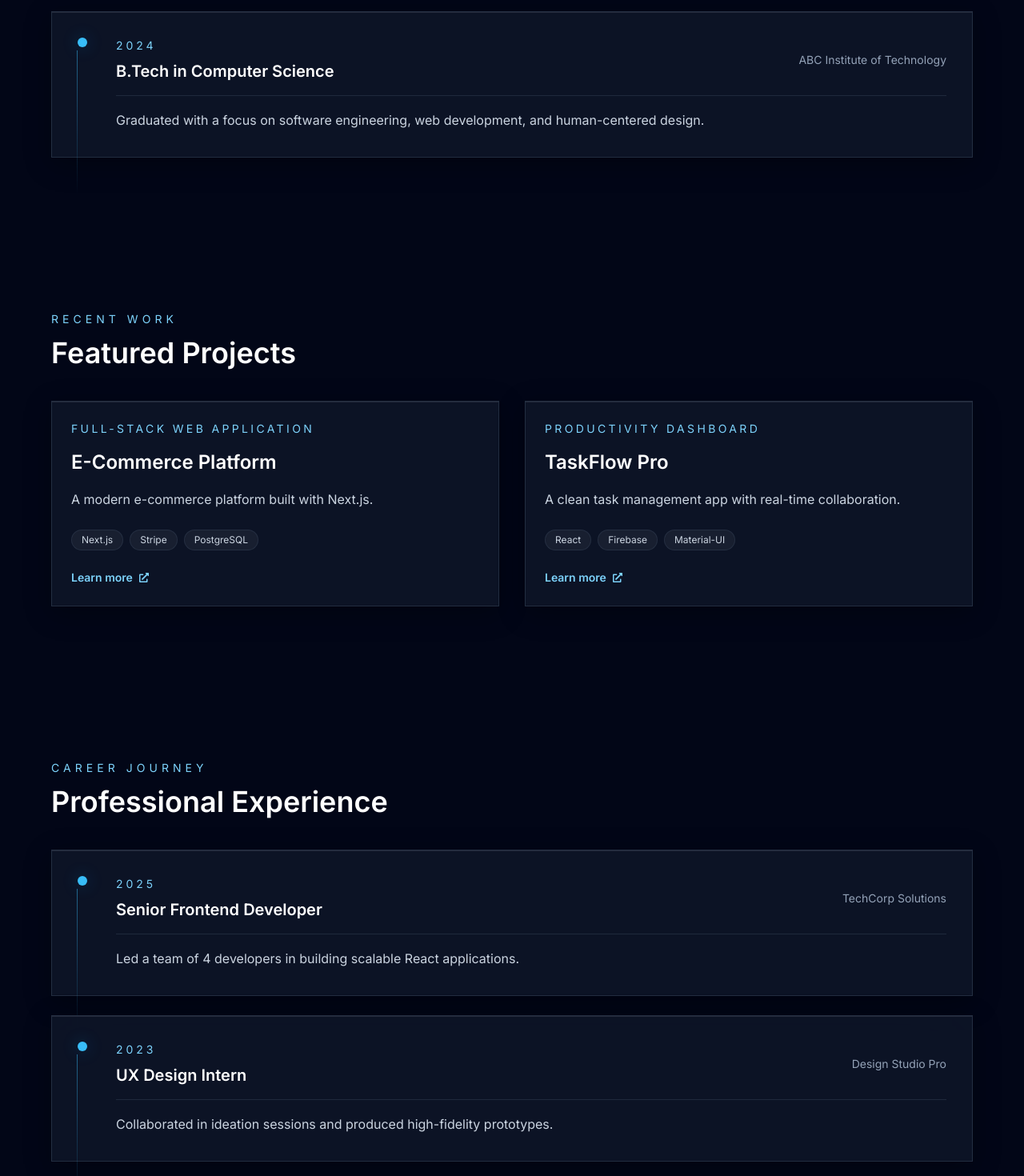
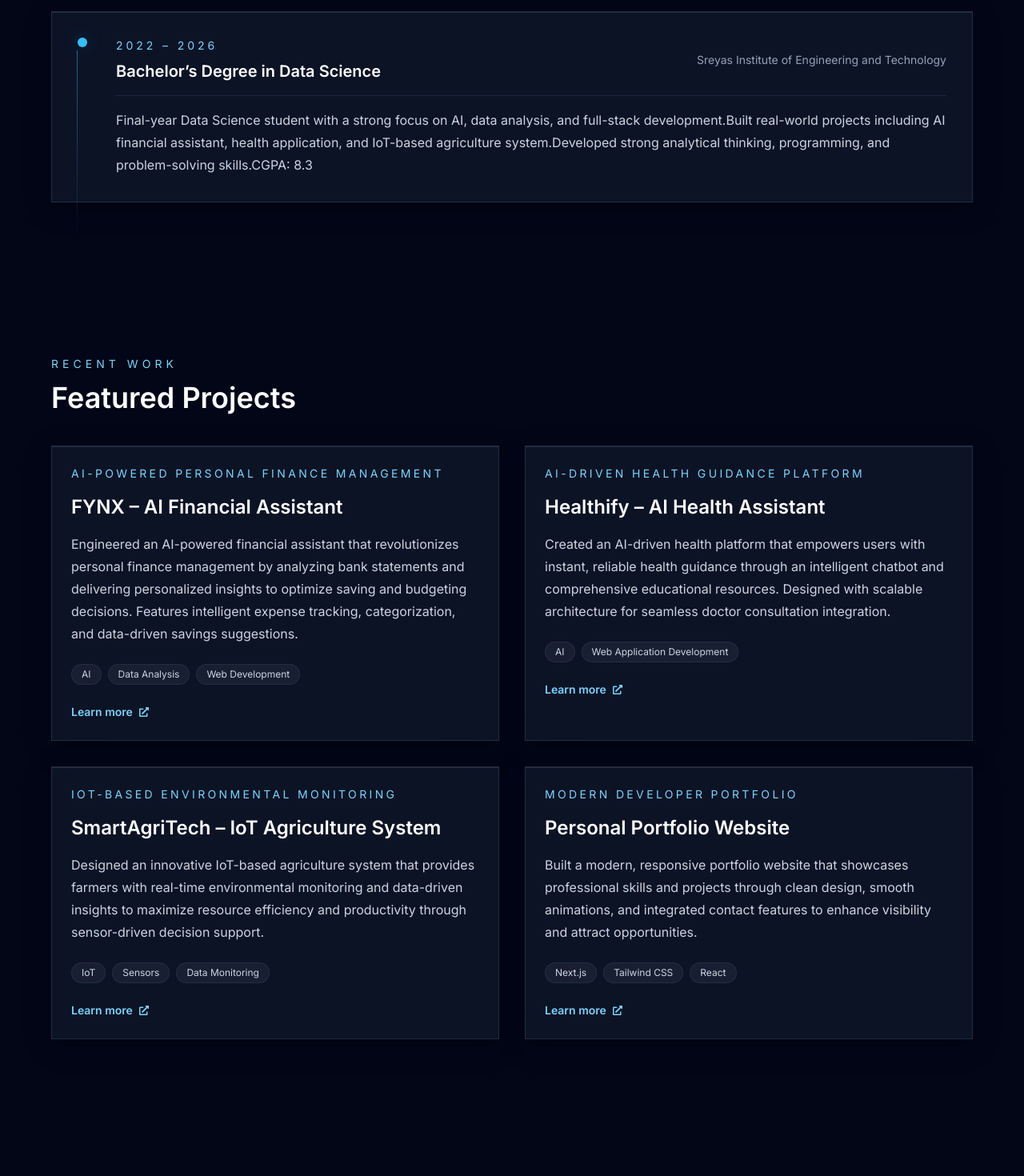
Before and after one commit to Vignesh-P4/vignesh-portfolio, a Next.js app: page / in a window 1280 px wide. Shown: the part 2300-3770 px from the top of the page at 80% size. Built offline with nearby package versions, Linux system fonts and the light colour scheme.

Commit message:
Update portfolio with new experience, education, projects, and GitHub links

```diff
--- a/app/page.js
+++ b/app/page.js
@@ -9,42 +9,83 @@ import Contact from '@/components/Contact';
 
 const education = [
   {
-    year: '2024',
-    title: 'B.Tech in Computer Science',
-    location: 'ABC Institute of Technology',
-    description: 'Graduated with a focus on software engineering, web development, and human-centered design.'
+    year: '2022 – 2026',
+    title: 'Bachelor’s Degree in Data Science',
+    location: 'Sreyas Institute of Engineering and Technology',
+    description: [
+      'Final-year Data Science student with a strong focus on AI, data analysis, and full-stack development.',
+      'Built real-world projects including AI financial assistant, health application, and IoT-based agriculture system.',
+      'Developed strong analytical thinking, programming, and problem-solving skills.',
+      'CGPA: 8.3'
+    ]
   }
 ];
 
 const experience = [
   {
-    year: '2025',
-    title: 'Senior Frontend Developer',
-    location: 'TechCorp Solutions',
-    description: 'Led a team of 4 developers in building scalable React applications.'
+    year: 'March 2026 – Present',
+    title: 'Software / AI Intern',
+    location: 'Startup Company',
+    description: [
+      'Working on building scalable web applications including CRM systems and e-commerce platforms.',
+      'Developing modules for lead management, sales tracking, and project workflows.',
+      'Integrating AI tools such as Generative AI and prompt-based automation.',
+      'Collaborating on UI/UX design using Figma and implementing responsive interfaces.',
+      'Contributing to real-world product development in a startup environment.'
+    ]
   },
   {
-    year: '2023',
-    title: 'UX Design Intern',
-    location: 'Design Studio Pro',
-    description: 'Collaborated in ideation sessions and produced high-fidelity prototypes.'
+    year: 'June 2025 – August 2025',
+    title: 'Data Analyst Intern',
+    location: 'ThinkMates',
+    description: [
+      'Performed data analysis using SQL, Excel, and Power BI.',
+      'Cleaned and processed datasets to extract meaningful insights.',
+      'Built dashboards to support data-driven decision making.',
+      'Improved data accuracy and reporting efficiency.',
+      'Collaborated with team members to understand business requirements.'
+    ]
+  },
+  {
+    year: '2020 – Present',
+    title: 'Private Tutor',
+    location: 'Self-employed',
+    description: [
+      'Taught students across multiple subjects and academic levels.',
+      'Helped students improve academic performance and exam results.',
+      'Developed strong communication, mentoring, and problem-solving skills.'
+    ]
   }
 ];
 
 const projects = [
   {
-    title: 'E-Commerce Platform',
-    subtitle: 'Full-stack web application',
-    description: 'A modern e-commerce platform built with Next.js.',
-    tags: ['Next.js', 'Stripe', 'PostgreSQL'],
+    title: 'FYNX – AI Financial Assistant',
+    subtitle: 'AI-Powered Personal Finance Management',
+    description: 'Engineered an AI-powered financial assistant that revolutionizes personal finance management by analyzing bank statements and delivering personalized insights to optimize saving and budgeting decisions. Features intelligent expense tracking, categorization, and data-driven savings suggestions.',
+    tags: ['AI', 'Data Analysis', 'Web Development'],
+    link: 'https://github.com/Vignesh-P4/FYNX-Ai_Financial_Assistant'
+  },
+  {
+    title: 'Healthify – AI Health Assistant',
+    subtitle: 'AI-Driven Health Guidance Platform',
+    description: 'Created an AI-driven health platform that empowers users with instant, reliable health guidance through an intelligent chatbot and comprehensive educational resources. Designed with scalable architecture for seamless doctor consultation integration.',
+    tags: ['AI', 'Web Application Development'],
+    link: 'https://github.com/Vignesh-P4/Healthify-AI_Health_Assistant'
+  },
+  {
+    title: 'SmartAgriTech – IoT Agriculture System',
+    subtitle: 'IoT-Based Environmental Monitoring',
+    description: 'Designed an innovative IoT-based agriculture system that provides farmers with real-time environmental monitoring and data-driven insights to maximize resource efficiency and productivity through sensor-driven decision support.',
+    tags: ['IoT', 'Sensors', 'Data Monitoring'],
     link: '#projects'
   },
   {
-    title: 'TaskFlow Pro',
-    subtitle: 'Productivity dashboard',
-    description: 'A clean task management app with real-time collaboration.',
-    tags: ['React', 'Firebase', 'Material-UI'],
-    link: '#projects'
+    title: 'Personal Portfolio Website',
+    subtitle: 'Modern Developer Portfolio',
+    description: 'Built a modern, responsive portfolio website that showcases professional skills and projects through clean design, smooth animations, and integrated contact features to enhance visibility and attract opportunities.',
+    tags: ['Next.js', 'Tailwind CSS', 'React'],
+    link: 'https://github.com/Vignesh-P4/vignesh-portfolio'
   }
 ];
 
```
